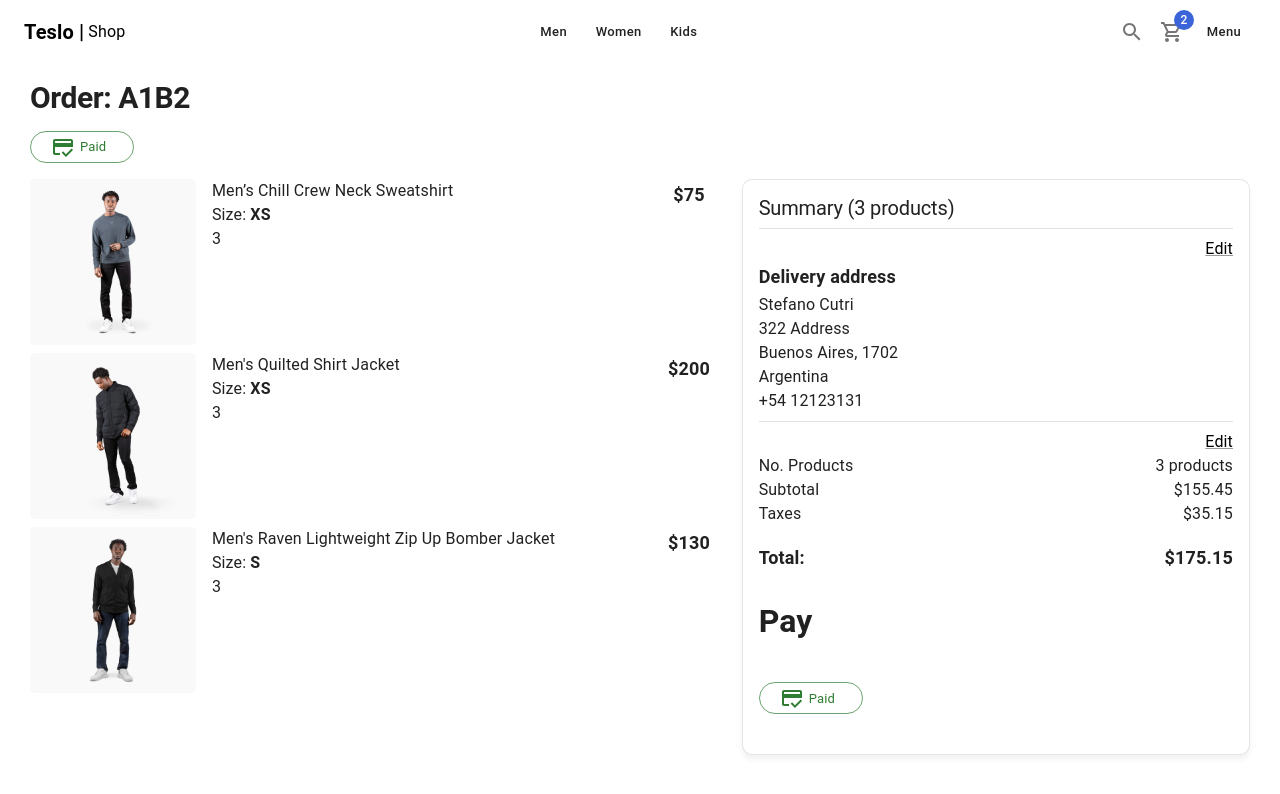
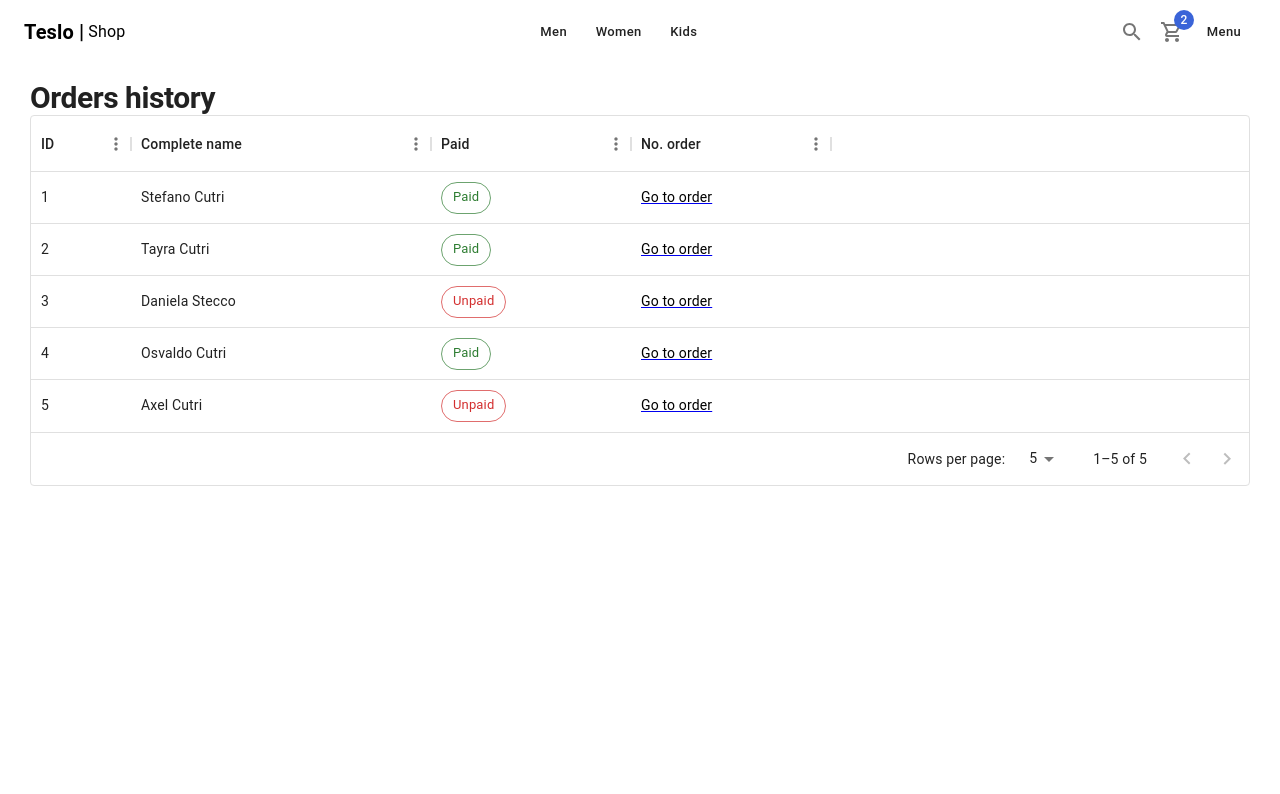
Before and after one commit to StefanoCutri/teslo-shop-next, a Next.js app: page /orders/history in a window 1280 px wide. Shown: the top 794 px of the page. Built offline with nearby package versions, Linux system fonts and the light colour scheme.

Commit message:
Order history page

```diff
--- a/package.json
+++ b/package.json
@@ -13,6 +13,7 @@
     "@emotion/styled": "^11.11.0",
     "@mui/icons-material": "^5.14.16",
     "@mui/material": "^5.14.16",
+    "@mui/x-data-grid": "^6.18.0",
     "next": "14.0.1",
     "react": "^18",
     "react-dom": "^18",
--- /dev/null
+++ b/src/pages/orders/history.tsx
@@ -0,0 +1,76 @@
+import React from "react";
+import { Typography, Grid, Chip, Link } from "@mui/material";
+import {
+  DataGrid,
+  GridColDef,
+  GridRenderCellParams,
+  GridRowsProp,
+} from "@mui/x-data-grid";
+import ShopLayout from "@/components/layouts/ShopLayout";
+import NextLink from "next/link";
+
+const columns: GridColDef[] = [
+  { field: "id", headerName: "ID", width: 100 },
+  { field: "fullname", headerName: "Complete name", width: 300 },
+  {
+    field: "paid",
+    headerName: "Paid",
+    description: "Show information if order is paid or not",
+    width: 200,
+    renderCell: (params: GridRenderCellParams) => {
+      return params.row.paid ? (
+        <Chip color="success" label="Paid" variant="outlined" />
+      ) : (
+        <Chip color="error" label="Unpaid" variant="outlined" />
+      );
+    },
+  },
+  {
+    field: "order",
+    headerName: "No. order",
+    description: "Go to order details",
+    width: 200,
+    sortable: false,
+    renderCell: (params: GridRenderCellParams) => {
+      return (
+        <NextLink href={`/orders/${params.row.id}`}>
+          <Link>Go to order</Link>
+        </NextLink>
+      );
+    },
+  },
+];
+
+const rows: GridRowsProp = [
+  { id: 1, paid: true, fullname: "Stefano Cutri" },
+  { id: 2, paid: true, fullname: "Tayra Cutri" },
+  { id: 3, paid: false, fullname: "Daniela Stecco" },
+  { id: 4, paid: true, fullname: "Osvaldo Cutri" },
+  { id: 5, paid: false, fullname: "Axel Cutri" },
+];
+const HistoryPage = () => {
+  return (
+    <ShopLayout title="Orders history" pageDescription="Orders History">
+      <Typography variant="h1" component="h1">
+        Orders history
+      </Typography>
+      <Grid container>
+        <Grid item xs={12} sx={{ height: 650, width: "100%" }}>
+          <DataGrid
+            columns={columns}
+            rows={rows}
+            initialState={{
+              pagination: {
+                paginationModel: { pageSize: 5 },
+              },
+            }}
+            pageSizeOptions={[5, 10, 25]}
+            autoHeight
+          />
+        </Grid>
+      </Grid>
+    </ShopLayout>
+  );
+};
+
+export default HistoryPage;
```
Also changed, not shown: 1 other file (tests, documents, lock files or other folders).
